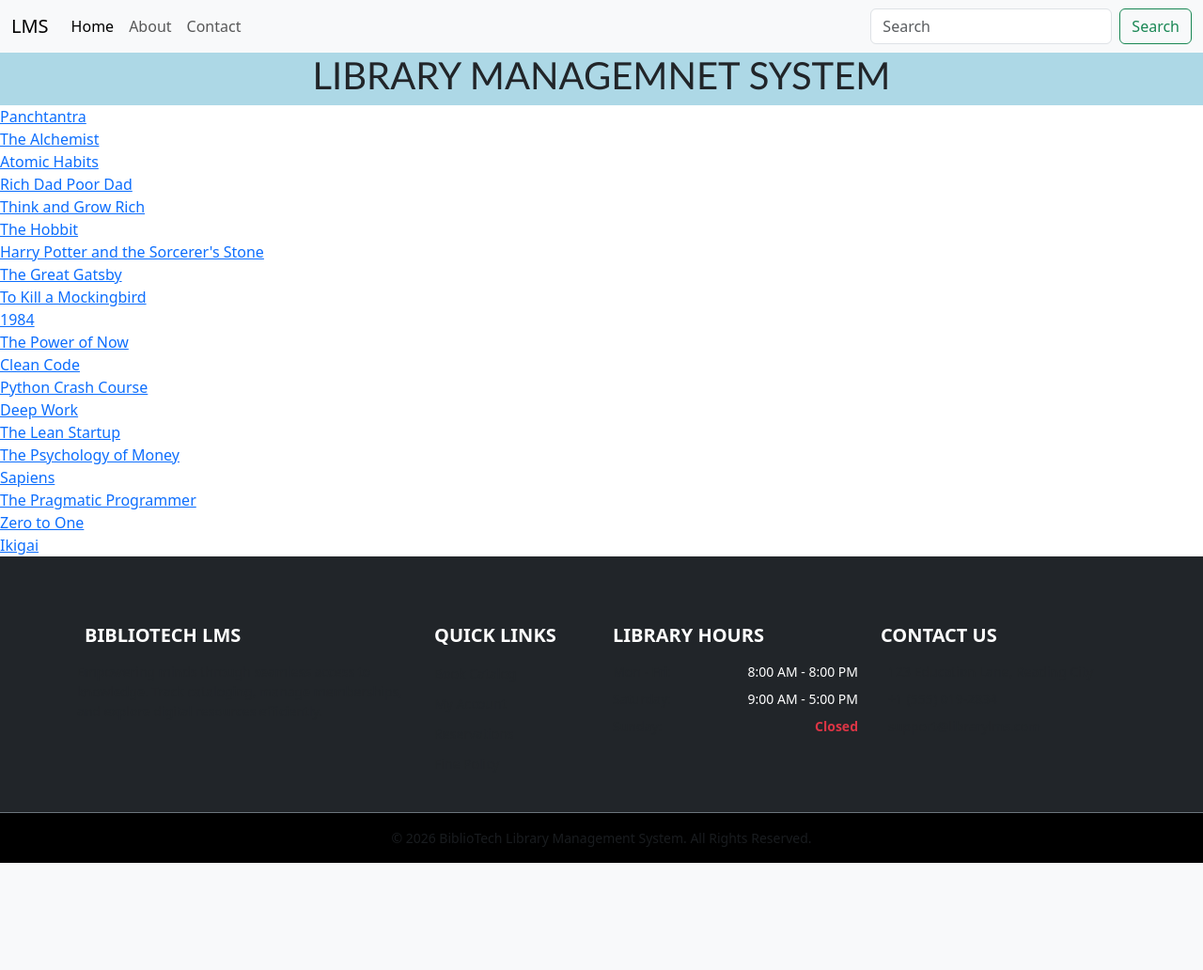
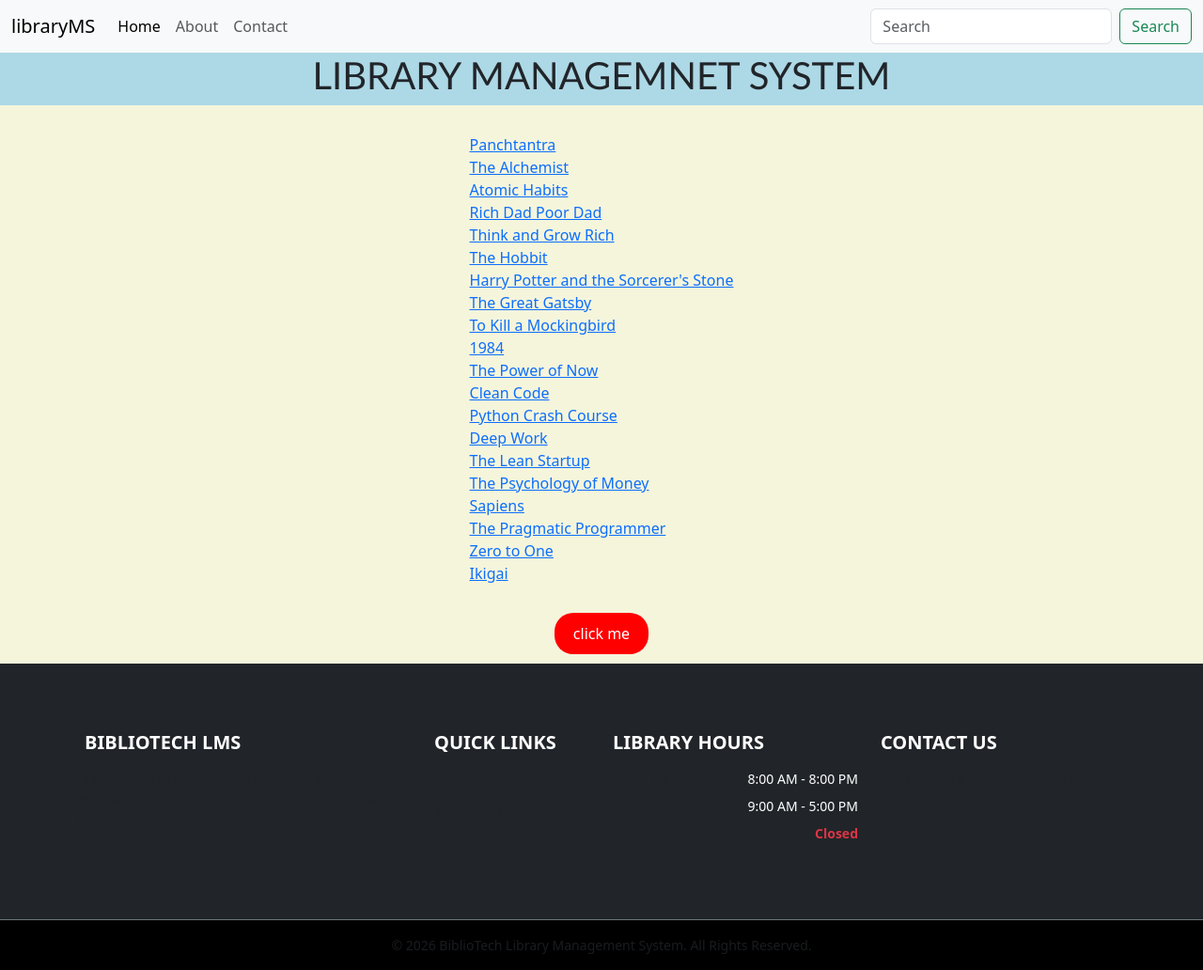
Before and after one commit to sumit-vish0/library_management_system, a Django app: page / in a window 1280 px wide. Shown: the whole page at 94% size. Before the commit the page ends 918 px from the top, so only its background shows below. Run offline with Django 5.2, Linux system fonts and the light colour scheme.

Commit message:
add app-level static file

```diff
--- /dev/null
+++ b/books/static/css/style.css
@@ -0,0 +1,16 @@
+.main-container{
+    display: flex;
+    flex-direction: column;
+    justify-content: center;
+    align-items: center;
+    background-color: beige;
+    gap: 30px;
+    button{
+        border: none;
+        border-radius: 20px;
+        padding: 10px 20px ;
+        color: white;
+        background-color: red;
+        margin-bottom: 10px;
+    }
+}
--- /dev/null
+++ b/books/static/js/script.js
@@ -0,0 +1,3 @@
+function notification(){
+    alert("yehhhhhh !!! you click it")
+}
--- a/books/templates/base.html
+++ b/books/templates/base.html
@@ -1,16 +1,28 @@
-<!DOCTYPE html>
+{% load static %}
+<!doctype html>
 <html lang="en">
-<head>
-    <meta charset="UTF-8">
-    <meta name="viewport" content="width=device-width, initial-scale=1.0">
+  <head>
+    <meta charset="UTF-8" />
+    <meta name="viewport" content="width=device-width, initial-scale=1.0" />
     <title>{% block title %}{% endblock title %}</title>
-    <link href="https://cdn.jsdelivr.net/npm/bootstrap@5.3.8/dist/css/bootstrap.min.css" rel="stylesheet" integrity="sha384-sRIl4kxILFvY47J16cr9ZwB07vP4J8+LH7qKQnuqkuIAvNWLzeN8tE5YBujZqJLB" crossorigin="anonymous">
-</head>
-<body>
+    <link
+      href="https://cdn.jsdelivr.net/npm/bootstrap@5.3.8/dist/css/bootstrap.min.css"
+      rel="stylesheet"
+      integrity="sha384-sRIl4kxILFvY47J16cr9ZwB07vP4J8+LH7qKQnuqkuIAvNWLzeN8tE5YBujZqJLB"
+      crossorigin="anonymous"
+    />
+    <link rel="stylesheet" href="{% static 'css/style.css'%}">
+  </head>
+  <body>
     {% include 'partials/navbar.html' %}
     {% block content %}
     {% endblock content %}
     {% include 'partials/footer.html' %}
-    <script src="https://cdn.jsdelivr.net/npm/bootstrap@5.3.8/dist/js/bootstrap.bundle.min.js" integrity="sha384-FKyoEForCGlyvwx9Hj09JcYn3nv7wiPVlz7YYwJrWVcXK/BmnVDxM+D2scQbITxI" crossorigin="anonymous"></script>
-</body>
+    <script
+      src="https://cdn.jsdelivr.net/npm/bootstrap@5.3.8/dist/js/bootstrap.bundle.min.js"
+      integrity="sha384-FKyoEForCGlyvwx9Hj09JcYn3nv7wiPVlz7YYwJrWVcXK/BmnVDxM+D2scQbITxI"
+      crossorigin="anonymous"
+    ></script>
+    <script src="{% static 'js/script.js'%}"></script>
+  </body>
 </html>
--- a/books/templates/home.html
+++ b/books/templates/home.html
@@ -1,10 +1,11 @@
 {% extends 'base.html' %}
 {% block title %}Home Page{% endblock title %}
-{%block content %}
+{% block content %}
 
 <style>
-    .HEADING{
-        font-family: 'Gill Sans', 'Gill Sans MT', Calibri, 'Trebuchet MS', sans-serif;
+  .HEADING {
+    font-family:
+      "Gill Sans", "Gill Sans MT", Calibri, "Trebuchet MS", sans-serif;
     display: flex;
     justify-content: center;
     background-color: lightblue;
@@ -13,10 +14,24 @@
 <div class="HEADING">
   <h1>LIBRARY MANAGEMNET SYSTEM</h1>
 </div>
+
+<div class="main-container">
+  <div class="message-conatiner">
+    {% if message %}
+
+    <p style="color: red; font-size: 30px; font-weight: bolder">
+      {{ message }}
+    </p>
+
+    {% endif %}
+  </div>
+  <div class="book-list">
     {% for book in books %}
     <div>
       <a href="{% url 'details' book.id %}">{{ book.title }}</a>
     </div>
     {% endfor %}
-
+  </div>
+  <button onclick="notification()">click me</button>
+</div>
 {% endblock content %}
--- a/books/templates/partials/navbar.html
+++ b/books/templates/partials/navbar.html
@@ -1,6 +1,6 @@
 <nav class="navbar navbar-expand-lg bg-body-tertiary">
   <div class="container-fluid">
-    <a class="navbar-brand" href="#">LMS</a>
+    <a class="navbar-brand" href="#">libraryMS</a>
     <button
       class="navbar-toggler"
       type="button"
--- a/books/views.py
+++ b/books/views.py
@@ -16,6 +16,12 @@ def home_view(request):
     context ={
         'books':books_list,
     }
+
+    if len(books_list) == 0:
+        context = {
+        "message": f"Books containing '{query}' were not found."
+        }
+
     return render(request,'home.html',context)
 
 
```
Lines whose indentation alone changed are shown as unchanged.
